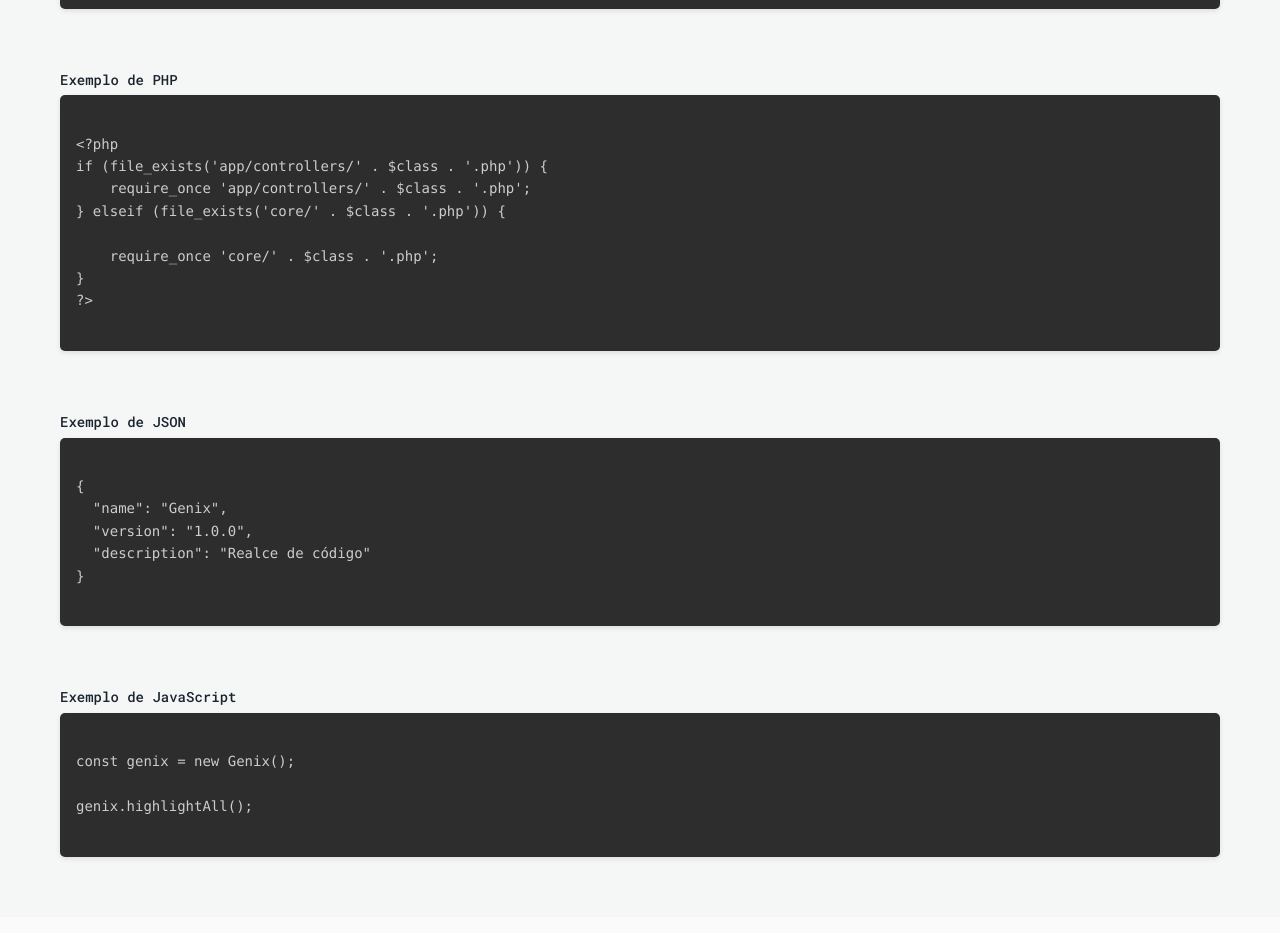
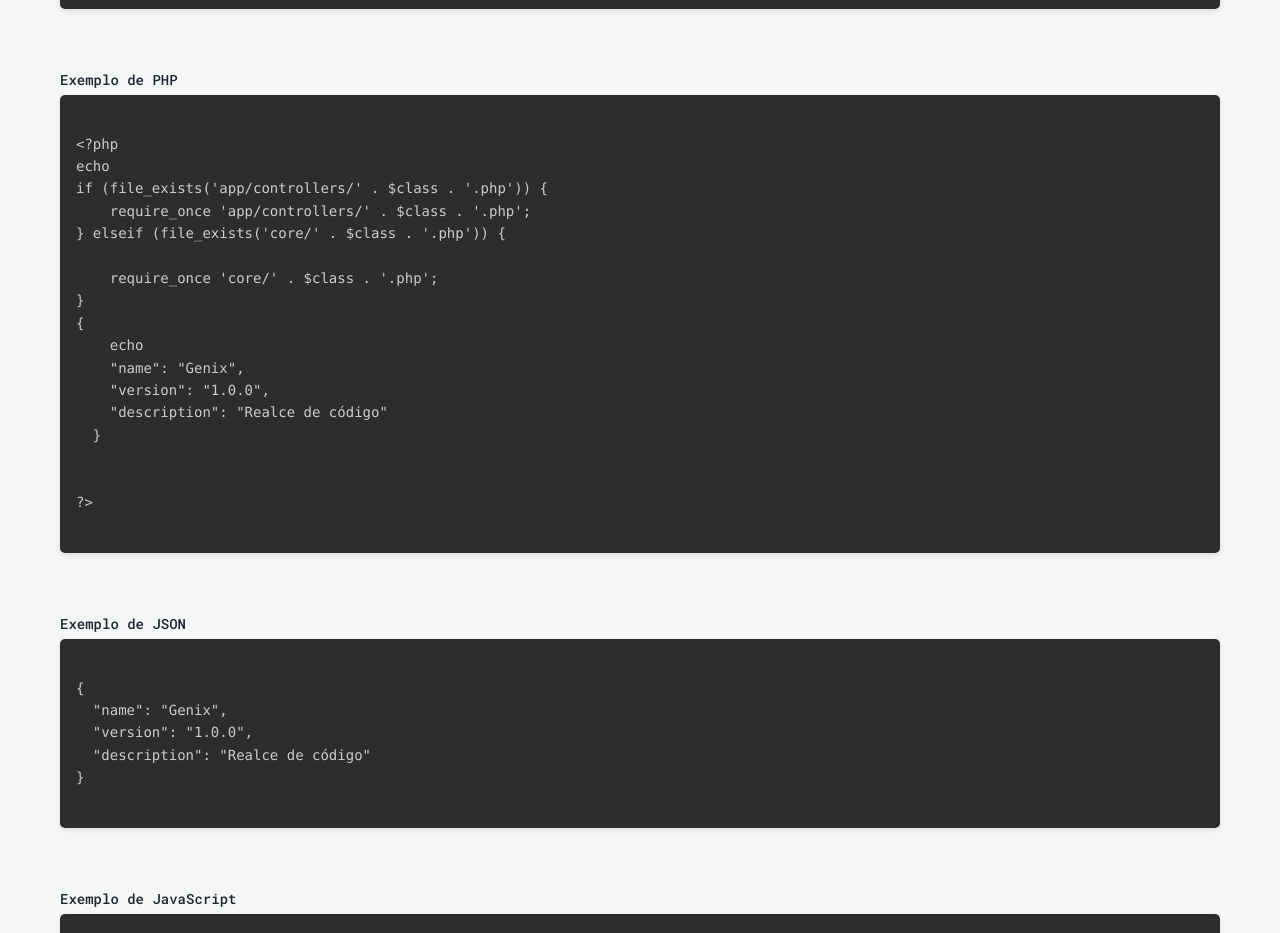
Before and after one commit to nathan5d/genix-highlight, a website built with webpack: page index.html in a window 1280 px wide. Shown: the part 820-1753 px from the top of the page. Built offline with nearby package versions, Linux system fonts and the light colour scheme.

Commit message:
Fix: fix doc

```diff
--- a/index.html
+++ b/index.html
@@ -77,14 +77,23 @@ ls -l /home/user
 
                 <div class="box">
                     <label>Exemplo de PHP</label>
-                    <pre><code class="language-php" id="php-example">
+                    <pre><code class="language-php">
 &lt;?php
+echo
 if (file_exists('app/controllers/' . $class . '.php')) {
     require_once 'app/controllers/' . $class . '.php';
 } elseif (file_exists('core/' . $class . '.php')) {
 
     require_once 'core/' . $class . '.php';
 }
+{
+    echo
+    "name": "Genix",
+    "version": "1.0.0",
+    "description": "Realce de código"
+  }
+
+
 ?&gt;
                     </code></pre>
                 </div>
```
